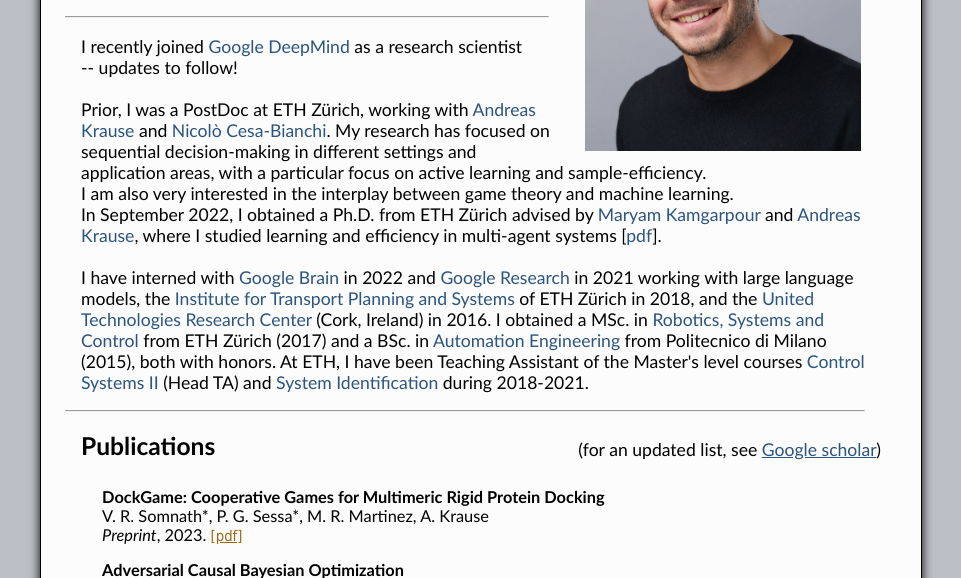
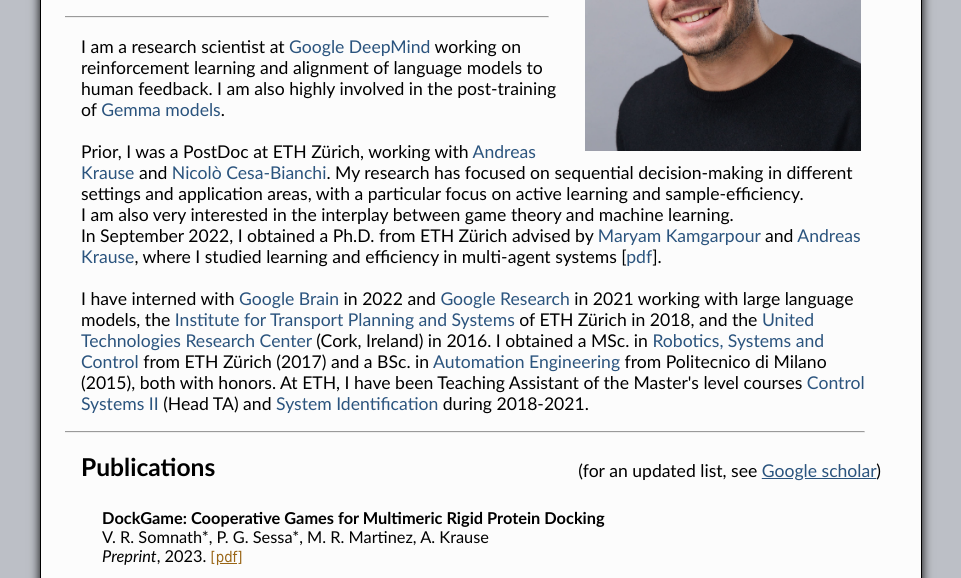
Before and after one commit to sessap/sessap.github.io, a plain HTML site: page index.html in a window 1280 px wide. Shown: the part 187-765 px from the top of the page, without its empty margins (156-1117 px from the left). Drawn offline with Linux system fonts and the light colour scheme.

Commit message:
Update index.html

```diff
--- a/index.html
+++ b/index.html
@@ -104,7 +104,7 @@ a:active {
 
 <p style = "font-size:100%;list-style-type: none;">
 
-I recently joined <a href='https://deepmind.google/', style="text-decoration: none">Google DeepMind</a> as a research scientist <br/>-- updates to follow!
+I am a research scientist at <a href='https://deepmind.google/', style="text-decoration: none">Google DeepMind</a> working on reinforcement learning and alignment of language models to human feedback. I am also highly involved in the post-training of <a href='https://blog.google/technology/developers/gemma-open-models/', style="text-decoration: none">Gemma models</a>.
 
 <br/>
 <br/>
```
